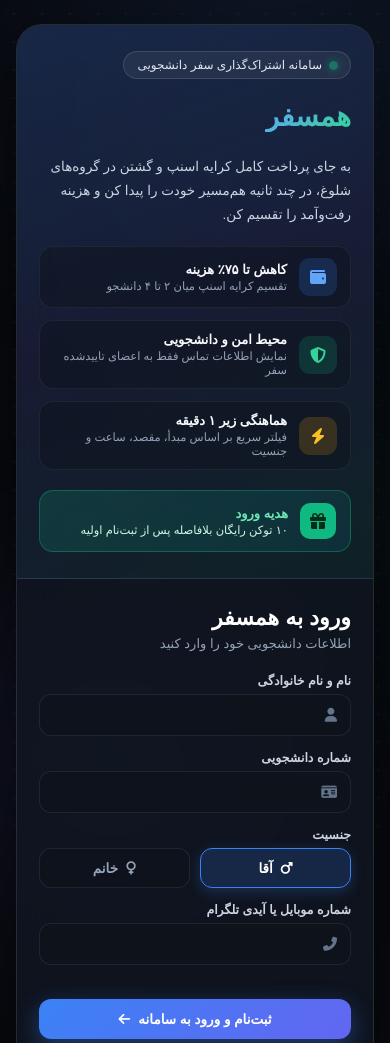
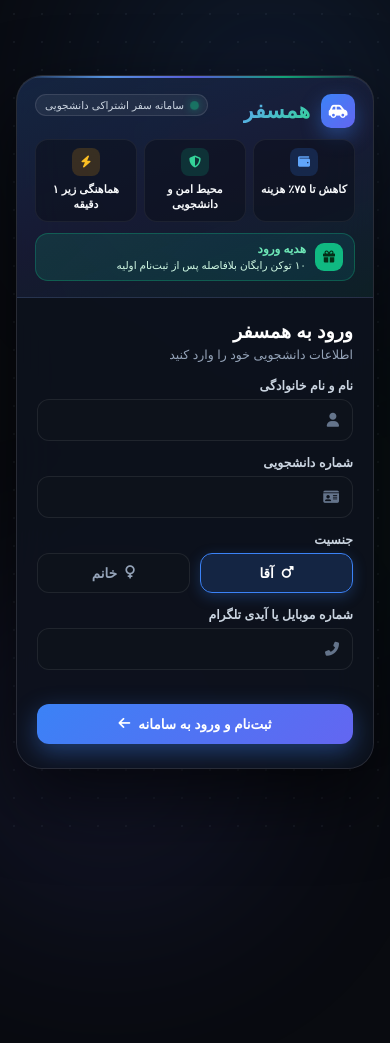
Before and after one commit to matinbey/hamsafarr, a plain HTML site: page index.html in a window 390 px wide. Shown: the top 1043 px of the page. After the commit the page ends 844 px from the top, so only its background shows below. Drawn offline with Linux system fonts and the light colour scheme; a small style sheet from the web is missing.

Commit message:
Add files via upload

```diff
--- a/index.html
+++ b/index.html
@@ -99,12 +99,15 @@
         <div class="auth-shell">
             <!-- Visual Hero Side -->
             <div class="auth-hero">
-                <div class="hero-badge">
-                    <span class="live-dot"></span> سامانه اشتراک‌گذاری سفر دانشجویی
+                <div class="hero-top-lockup">
+                    <div class="hero-brand-row">
+                        <div class="hero-brand-icon"><i class="fa fa-car-side"></i></div>
+                        <h1 class="hero-title"><span>همسفر</span></h1>
+                    </div>
+                    <div class="hero-badge">
+                        <span class="live-dot"></span> سامانه سفر اشتراکی دانشجویی
+                    </div>
                 </div>
-                <h1 class="hero-title">
-                    <span>همسفر</span>
-                </h1>
                 <p class="hero-desc">
                     به جای پرداخت کامل کرایه اسنپ و گشتن در گروه‌های شلوغ، در چند ثانیه هم‌مسیر خودت را پیدا کن و هزینه رفت‌وآمد را تقسیم کن.
                 </p>
--- a/style.css
+++ b/style.css
@@ -373,7 +373,7 @@ input[type="number"] {
 /* ================= AUTH PAGE ================= */
 .auth-page {
     min-height: 100vh;
-    padding: 24px 16px;
+    padding: 20px 16px;
     display: none;
     align-items: center;
     justify-content: center;
@@ -382,43 +382,76 @@ input[type="number"] {
     display: flex;
 }
 .auth-shell {
+    position: relative;
     width: 100%;
-    max-width: 1040px;
+    max-width: 880px;
     display: grid;
-    grid-template-columns: 1.15fr 0.95fr;
-    background: rgba(17, 22, 34, 0.78);
-    backdrop-filter: blur(24px);
-    -webkit-backdrop-filter: blur(24px);
-    border: 1px solid rgba(255, 255, 255, 0.1);
+    grid-template-columns: 0.92fr 1.08fr;
+    background: rgba(15, 20, 32, 0.82);
+    backdrop-filter: blur(26px);
+    -webkit-backdrop-filter: blur(26px);
+    border: 1px solid rgba(255, 255, 255, 0.11);
     border-radius: 26px;
     overflow: hidden;
-    box-shadow: 0 30px 80px rgba(0, 0, 0, 0.65);
+    box-shadow: 0 28px 75px rgba(0, 0, 0, 0.65), inset 0 1px 0 rgba(255, 255, 255, 0.08);
+}
+.auth-shell::before {
+    content: "";
+    position: absolute;
+    top: 0; left: 0; right: 0;
+    height: 2px;
+    background: linear-gradient(90deg, transparent, var(--primary-bright), var(--accent), var(--success), transparent);
+    opacity: 0.85;
+    z-index: 2;
 }
 .auth-hero {
-    padding: 42px 38px;
-    background: linear-gradient(160deg, rgba(59, 130, 246, 0.18) 0%, rgba(99, 102, 241, 0.1) 50%, rgba(16, 185, 129, 0.08) 100%);
+    padding: 28px 26px;
+    background: linear-gradient(160deg, rgba(59, 130, 246, 0.16) 0%, rgba(99, 102, 241, 0.1) 52%, rgba(16, 185, 129, 0.08) 100%);
     border-left: 1px solid var(--border-subtle);
     display: flex;
     flex-direction: column;
     justify-content: space-between;
-    gap: 20px;
+    gap: 15px;
+}
+.hero-top-lockup {
+    display: flex;
+    flex-direction: column;
+    gap: 10px;
+}
+.hero-brand-row {
+    display: flex;
+    align-items: center;
+    gap: 11px;
+}
+.hero-brand-icon {
+    width: 40px;
+    height: 40px;
+    border-radius: 12px;
+    background: linear-gradient(135deg, var(--primary), var(--accent));
+    color: #fff;
+    display: flex;
+    align-items: center;
+    justify-content: center;
+    font-size: 17px;
+    box-shadow: 0 8px 20px rgba(59, 130, 246, 0.4);
+    flex-shrink: 0;
 }
 .hero-badge {
     align-self: flex-start;
     display: inline-flex;
     align-items: center;
-    gap: 8px;
-    padding: 6px 13px;
+    gap: 7px;
+    padding: 5px 11px;
     border-radius: 999px;
     background: rgba(255, 255, 255, 0.06);
-    border: 1px solid rgba(255, 255, 255, 0.12);
-    font-size: 12px;
-    color: #e2e8f0;
+    border: 1px solid rgba(255, 255, 255, 0.11);
+    font-size: 11px;
+    color: #cbd5e1;
 }
 .hero-title {
     margin: 0;
-    font-size: 38px;
-    line-height: 1.3;
+    font-size: 28px;
+    line-height: 1.2;
     font-weight: 900;
     color: #fff;
 }
@@ -430,66 +463,72 @@ input[type="number"] {
 .hero-desc {
     margin: 0;
     color: #cbd5e1;
-    line-height: 1.75;
-    font-size: 13.5px;
+    line-height: 1.65;
+    font-size: 12.5px;
 }
 .hero-features {
     display: flex;
     flex-direction: column;
-    gap: 12px;
+    gap: 9px;
 }
 .feature-item {
     display: flex;
     align-items: center;
-    gap: 12px;
-    padding: 11px 13px;
-    border-radius: 14px;
-    background: rgba(15, 20, 32, 0.55);
+    gap: 10px;
+    padding: 9px 11px;
+    border-radius: 13px;
+    background: rgba(12, 16, 26, 0.55);
     border: 1px solid rgba(255, 255, 255, 0.06);
+    transition: border-color 0.2s ease, transform 0.2s ease;
+}
+.feature-item:hover {
+    border-color: rgba(96, 165, 250, 0.3);
+    transform: translateX(-2px);
 }
 .feature-icon {
-    width: 38px; height: 38px;
-    border-radius: 11px;
+    width: 33px; height: 33px;
+    border-radius: 10px;
     display: flex; align-items: center; justify-content: center;
-    font-size: 16px;
+    font-size: 14px;
     flex-shrink: 0;
 }
 .fi-blue { background: rgba(59, 130, 246, 0.18); color: #60a5fa; }
 .fi-green { background: rgba(16, 185, 129, 0.18); color: #34d399; }
 .fi-amber { background: rgba(245, 158, 11, 0.18); color: #fbbf24; }
-.feature-item h4 { margin: 0 0 2px 0; font-size: 13px; color: #f8fafc; }
-.feature-item p { margin: 0; font-size: 11.5px; color: var(--text-muted); }
+.feature-item h4 { margin: 0 0 1px 0; font-size: 12.5px; color: #f8fafc; }
+.feature-item p { margin: 0; font-size: 11px; color: var(--text-muted); line-height: 1.45; }
 
 .hero-gift-box {
     display: flex;
     align-items: center;
-    gap: 12px;
-    padding: 12px 14px;
-    border-radius: 14px;
-    background: linear-gradient(135deg, rgba(16, 185, 129, 0.18), rgba(6, 182, 212, 0.1));
-    border: 1px solid rgba(16, 185, 129, 0.35);
+    gap: 10px;
+    padding: 10px 12px;
+    border-radius: 13px;
+    background: linear-gradient(135deg, rgba(16, 185, 129, 0.16), rgba(6, 182, 212, 0.1));
+    border: 1px solid rgba(16, 185, 129, 0.32);
 }
 .gift-icon {
-    width: 36px; height: 36px;
-    border-radius: 10px;
+    width: 32px; height: 32px;
+    border-radius: 9px;
     background: var(--success);
     color: #052e16;
     display: flex; align-items: center; justify-content: center;
-    font-size: 16px;
+    font-size: 14px;
     flex-shrink: 0;
 }
-.hero-gift-box strong { display: block; color: #6ee7b7; font-size: 13px; }
-.hero-gift-box span { font-size: 11.5px; color: #d1fae5; }
+.hero-gift-box strong { display: block; color: #6ee7b7; font-size: 12.5px; }
+.hero-gift-box span { font-size: 11px; color: #d1fae5; }
 
 .auth-form-panel {
-    padding: 42px 36px;
+    padding: 32px 32px;
+    background: rgba(13, 17, 27, 0.45);
     display: flex;
     flex-direction: column;
     justify-content: center;
 }
-.auth-form-header { margin-bottom: 22px; }
-.auth-form-header h2 { margin: 0 0 5px 0; font-size: 22px; color: #fff; }
-.auth-form-header p { margin: 0; color: var(--text-muted); font-size: 13px; }
+.auth-form-header { margin-bottom: 20px; }
+.auth-form-header h2 { margin: 0 0 4px 0; font-size: 21px; color: #fff; font-weight: 800; }
+.auth-form-header p { margin: 0; color: var(--text-muted); font-size: 12.5px; }
 
 .input-wrapper {
     position: relative;
@@ -1339,15 +1378,45 @@ input:focus, select:focus, textarea:focus {
     .header-center { display: none; }
     .auth-shell {
         grid-template-columns: 1fr;
-        max-width: 500px;
+        max-width: 440px;
     }
     .auth-hero {
-        padding: 26px 22px;
+        padding: 18px 18px 16px;
+        gap: 11px;
         border-left: none;
         border-bottom: 1px solid var(--border-subtle);
     }
-    .hero-title { font-size: 28px; }
-    .auth-form-panel { padding: 26px 22px; }
+    .hero-top-lockup {
+        flex-direction: row;
+        align-items: center;
+        justify-content: space-between;
+        gap: 8px;
+    }
+    .hero-brand-icon { width: 34px; height: 34px; font-size: 15px; border-radius: 10px; }
+    .hero-title { font-size: 22px; }
+    .hero-badge { font-size: 10.5px; padding: 4px 9px; }
+    .hero-desc { display: none; }
+    .hero-features {
+        display: grid;
+        grid-template-columns: repeat(3, 1fr);
+        gap: 7px;
+    }
+    .feature-item {
+        flex-direction: column;
+        text-align: center;
+        padding: 8px 6px;
+        gap: 6px;
+    }
+    .feature-item p { display: none; }
+    .feature-item h4 { font-size: 11px; line-height: 1.35; }
+    .feature-icon { width: 28px; height: 28px; font-size: 12px; border-radius: 8px; }
+    .hero-gift-box { padding: 8px 11px; gap: 9px; }
+    .gift-icon { width: 28px; height: 28px; font-size: 12px; }
+    .hero-gift-box strong { font-size: 12px; }
+    .hero-gift-box span { font-size: 10.5px; }
+    .auth-form-panel { padding: 22px 20px 24px; }
+    .auth-form-header { margin-bottom: 16px; }
+    .auth-form-header h2 { font-size: 19px; }
 }
 
 @media (max-width: 640px) {
```
